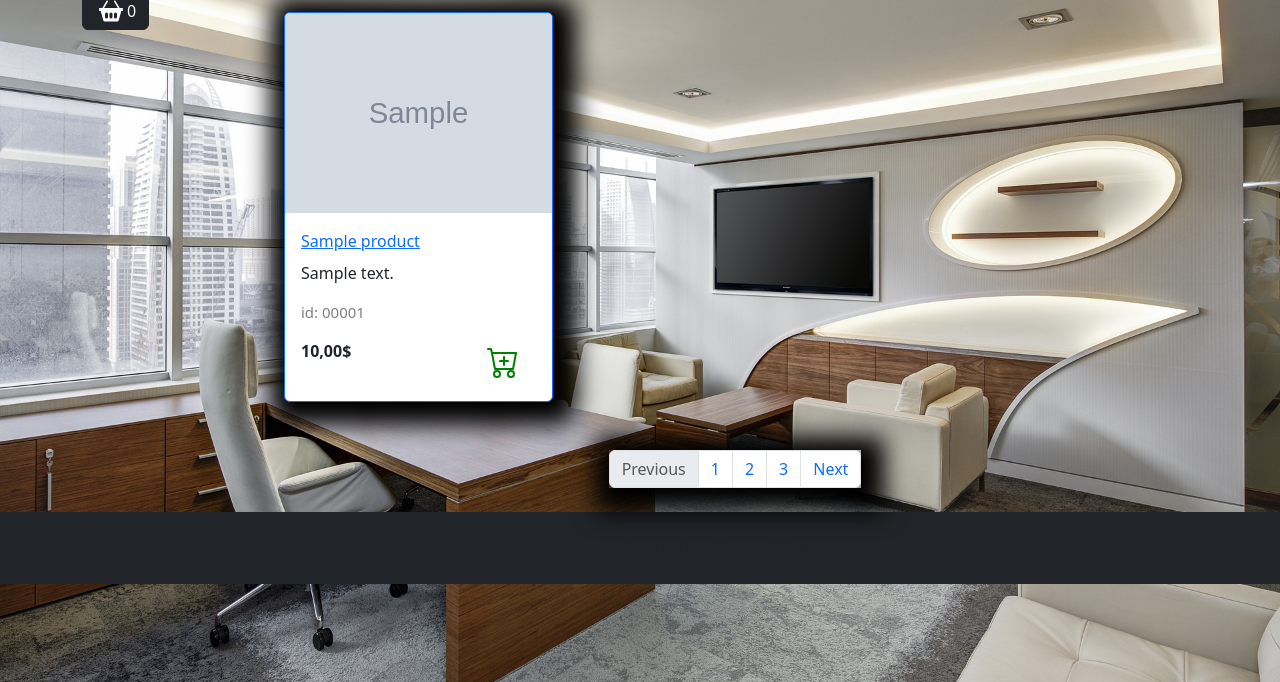
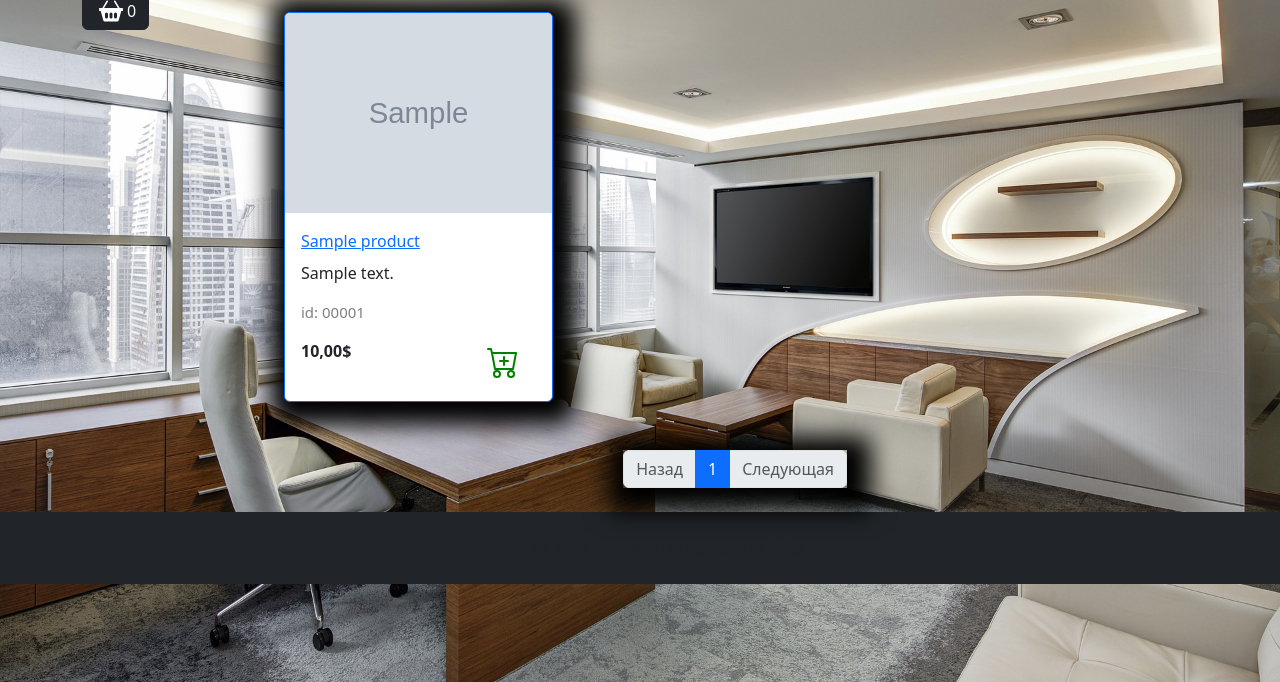
Before and after one commit to Kubarev01/app, a Django app: a page that uses goods/templates/goods/catalog.html in a window 1280 px wide. Shown: the part 118-800 px from the top of the page. Run offline with Django 4.2, Linux system fonts and the light colour scheme; tables that the repository leaves empty hold one stand-in row (values such as "Sample post"); grey boxes marked "Sample" are stand-in pictures; some libraries are stand-ins or nearby versions.

Commit message:
The first pagination option

```diff
--- a/goods/models.py
+++ b/goods/models.py
@@ -31,7 +31,7 @@ class Products(models.Model):
         db_table='product'
         verbose_name='Продукт'
         verbose_name_plural='Продукты'
-
+        ordering = ("id",)
 
     def __str__(self):
         return f'{self.name} Колличество -{self.quantity}'
--- a/goods/templates/goods/catalog.html
+++ b/goods/templates/goods/catalog.html
@@ -56,7 +56,7 @@
                     <a href="{% url "catalog:product" product.slug %}">
                         <p class="card-title">{{ product.name }}</p>
                     </a>
-                    <p class="card-text text-truncate">{{ product.description }}</p>
+                    <p class="card-text text">{{ product.description|truncatechars:40 }}</p>
                     <p class="product_id">id: {{ product.display_id}}</p>
                     <div class="d-flex justify-content-between">
                         {% if product.discount %}
@@ -82,15 +82,34 @@
 <nav aria-label="Page navigation example">
     <ul class="pagination justify-content-center my-4">
         <div class="custom-shadow d-flex">
-            <li class="page-item disabled">
-              <a class="page-link">Previous</a>
+
+
+            <li class="page-item {% if not goods.has_previous %} disabled {% endif %}">
+              <a class="page-link" href="{% if goods.has_previous %}
+              {% url "catalog:index" slug_url goods.previous_page_number %}
+              {% else %}
+              #
+              {% endif %}
+              ">Назад</a>
             </li>
-            <li class="page-item"><a class="page-link" href="#">1</a></li>
-            <li class="page-item"><a class="page-link" href="#">2</a></li>
-            <li class="page-item"><a class="page-link" href="#">3</a></li>
-            <li class="page-item">
-              <a class="page-link" href="#">Next</a>
-            </li>
+
+            {% for page in goods.paginator.page_range  %}
+            {% if page >= goods.number|add:-2 and page <= goods.number|add:+2 %}
+                <li class="page-item {% if goods.number == page %} active {% endif %}">
+                    <a class="page-link" href="{% url "catalog:index" slug_url page %}">{{ page }}</a>
+                </li>
+            {% endif %}
+            {% endfor %}
+
+            <li class="page-item {% if not goods.has_next %} disabled {% endif %}">
+                <a class="page-link" href="{% if goods.has_next %}
+                {% url "catalog:index" slug_url goods.next_page_number %}
+                {% else %}
+                #
+                {% endif %}
+                ">Следующая</a>
+              </li>
+
         </div>
     </ul>
 </nav>
--- a/goods/urls.py
+++ b/goods/urls.py
@@ -7,5 +7,6 @@ app_name='goods'
 urlpatterns = [
 
     path('<slug:category_slug>/',views.catalog,name='index'),
+    path('<slug:category_slug>/<int:page>/',views.catalog,name='index'),
     path ('product/<slug:product_slug>/',views.product,name='product'),
 ]
--- a/goods/views.py
+++ b/goods/views.py
@@ -1,4 +1,5 @@
 from unicodedata import category
+from django.core.paginator import Paginator
 from django.shortcuts import get_list_or_404, get_object_or_404, render
 
 from goods.models import Products
@@ -6,16 +7,19 @@ from goods.models import Products
 # Create your views here.
 
 
-def catalog(request,category_slug):
+def catalog(request,category_slug,page=1):
 
     if category_slug == 'all':
          goods= Products.objects.all()
     else:
          goods=get_list_or_404(Products.objects.filter(category__slug=category_slug))
 
+    paginator= Paginator(goods, 3)  # выводит по три товара на стр
+    current_page = paginator.page(page) #номер страницы
     context = {
         "title": "Home - каталог",
-        "goods": goods
+        "goods": current_page, #возвращает query-set урезанный до 3
+        "slug_url": category_slug
 
     }
     return render(request, "goods/catalog.html",context)
```
